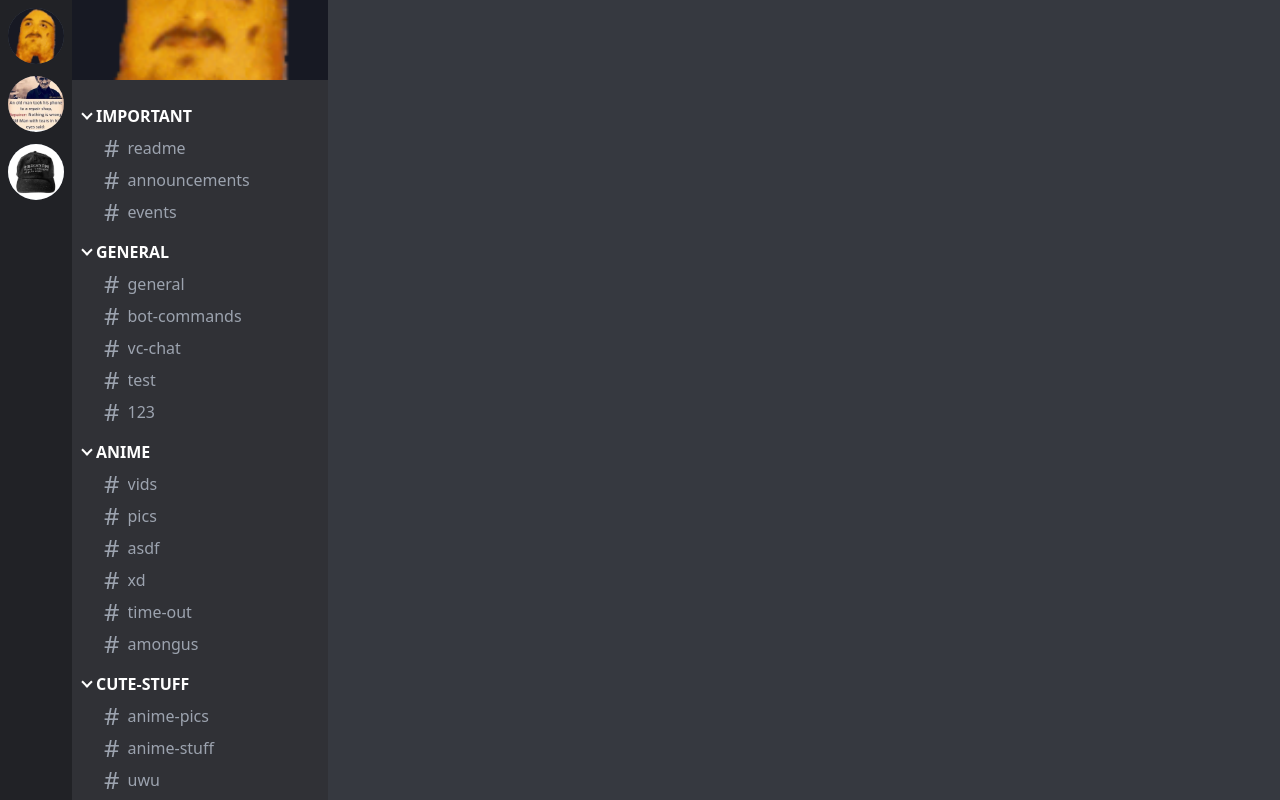
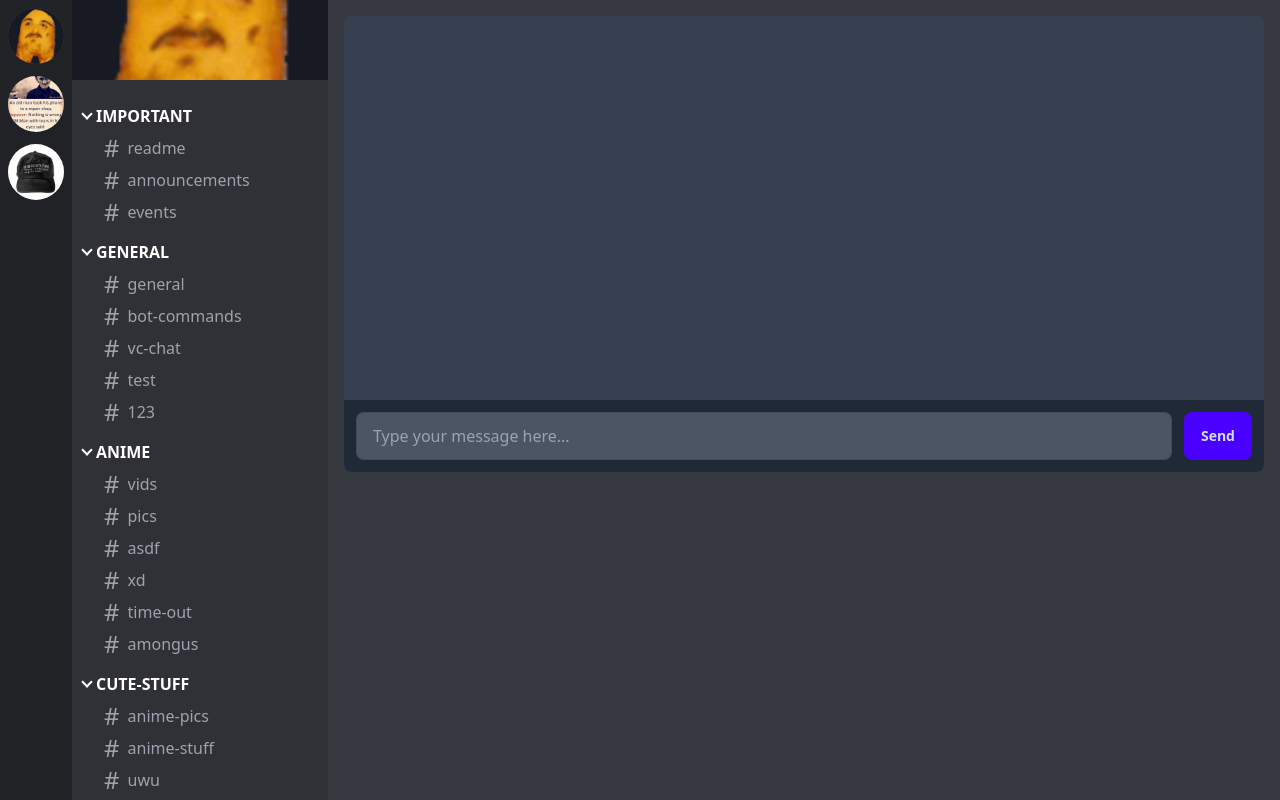
Before and after one commit to hopgrab/Discord-Offline-Proj, a React (Vite) app: page / in a window 1280 px wide. Built offline with nearby package versions, Linux system fonts and the light colour scheme.

Commit message:
chatroom draft

```diff
--- a/src/App.jsx
+++ b/src/App.jsx
@@ -104,8 +104,54 @@ function Channels() {
 }
 
 function ChatRoom() {
-  return <div className="bg-[#363940] flex-1 p-4">
+  const [messages, setMessages] = useState([]); // State to store messages
+  const [input, setInput] = useState(""); // State for input value
 
+  const handleSendMessage = (e) => {
+    e.preventDefault();
+    if (input.trim() !== "") {
+      setMessages([...messages, input]); // Add new message to the state
+      setInput(""); // Clear the input field
+    }
+  };
 
-  </div>;
+  return (
+  <div className="bg-[#363940] flex-1 p-4">
+    {/* Chat Window */}
+    <div
+          id="chatWindow"
+          className="p-4 space-y-4 h-96 overflow-y-auto bg-gray-700 rounded-t-lg"
+        >
+          {messages.map((message, index) => (
+            <div
+              key={index}
+              className="p-2 rounded-lg bg-gray-600 shadow text-white"
+            >
+              {message}
+            </div>
+          ))}
+        </div>
+
+        {/* Chat Input */}
+        <form
+          onSubmit={handleSendMessage}
+          className="p-3 bg-gray-800 rounded-b-lg flex items-center space-x-3"
+        >
+          <input
+            type="text"
+            value={input}
+            onChange={(e) => setInput(e.target.value)}
+            placeholder="Type your message here..."
+            className="flex-1 input input-bordered bg-gray-600 text-white focus:outline-none"
+          />
+          <button
+            type="submit"
+            className="btn btn-primary"
+          >
+            Send
+          </button>
+        </form>
+    </div>
+
+  );
 }
```
